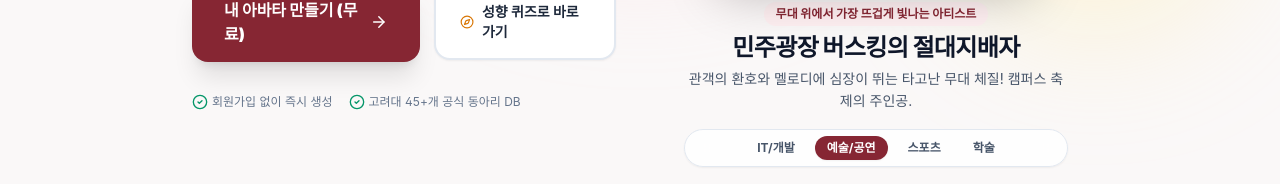
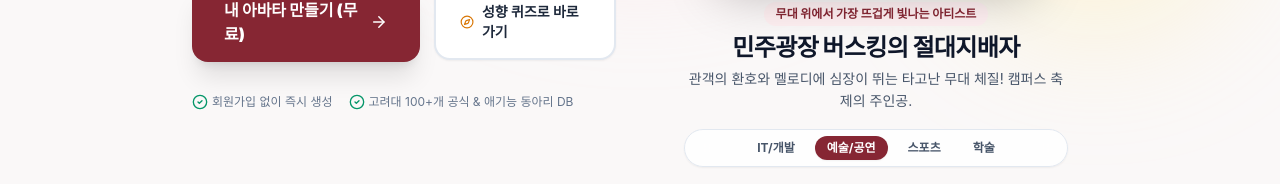
Before and after one commit to swimmingcommit/korea-univ-avatar, a Next.js app: page / in a window 1280 px wide. Shown: the part 594-778 px from the top of the page. Built offline with nearby package versions, Linux system fonts and the light colour scheme; a web font is replaced by a local one.

Commit message:
feat: polish UI copy and badges for 109 official clubs

```diff
--- a/app/page.tsx
+++ b/app/page.tsx
@@ -129,7 +129,7 @@ export default function LandingPage() {
               </div>
               <div className="flex items-center gap-1">
                 <CheckCircle2 className="w-4 h-4 text-emerald-600" />
-                <span>고려대 45+개 공식 동아리 DB</span>
+                <span>고려대 100+개 공식 & 애기능 동아리 DB</span>
               </div>
             </motion.div>
           </div>
```
